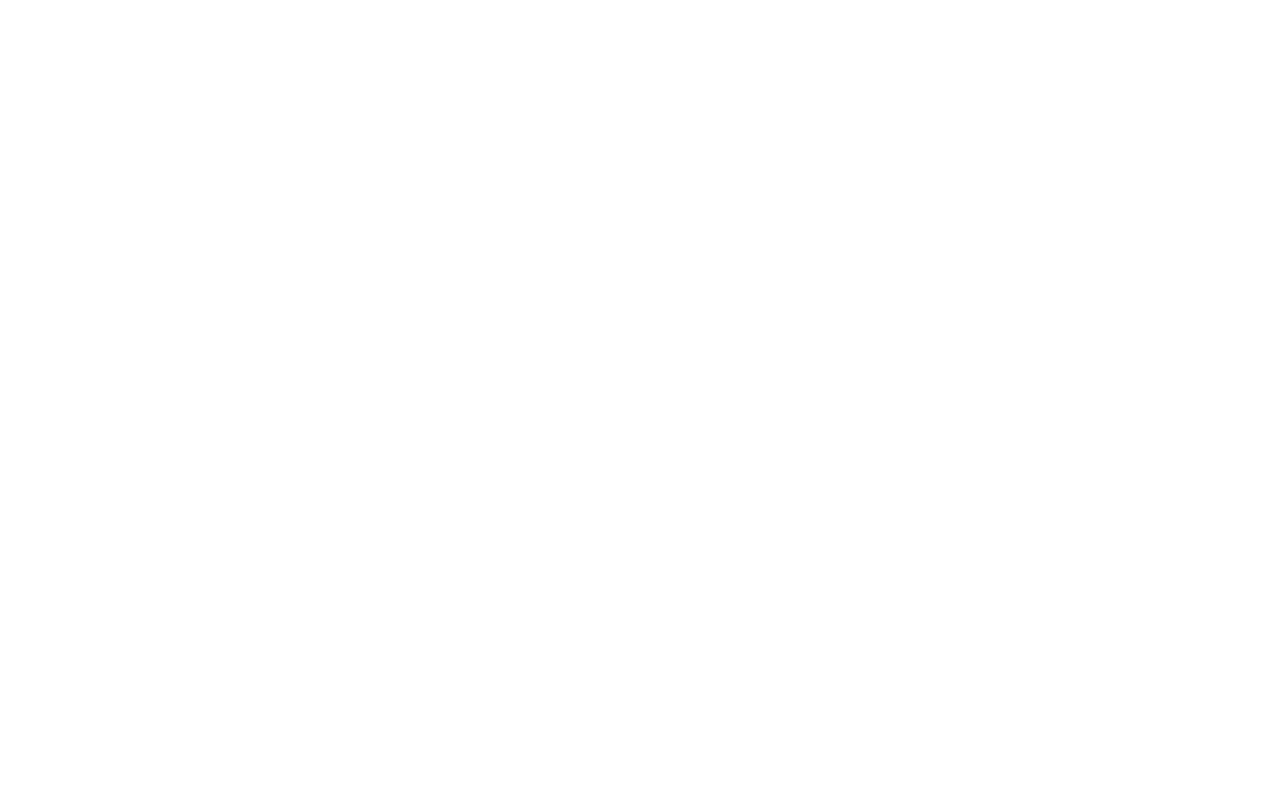
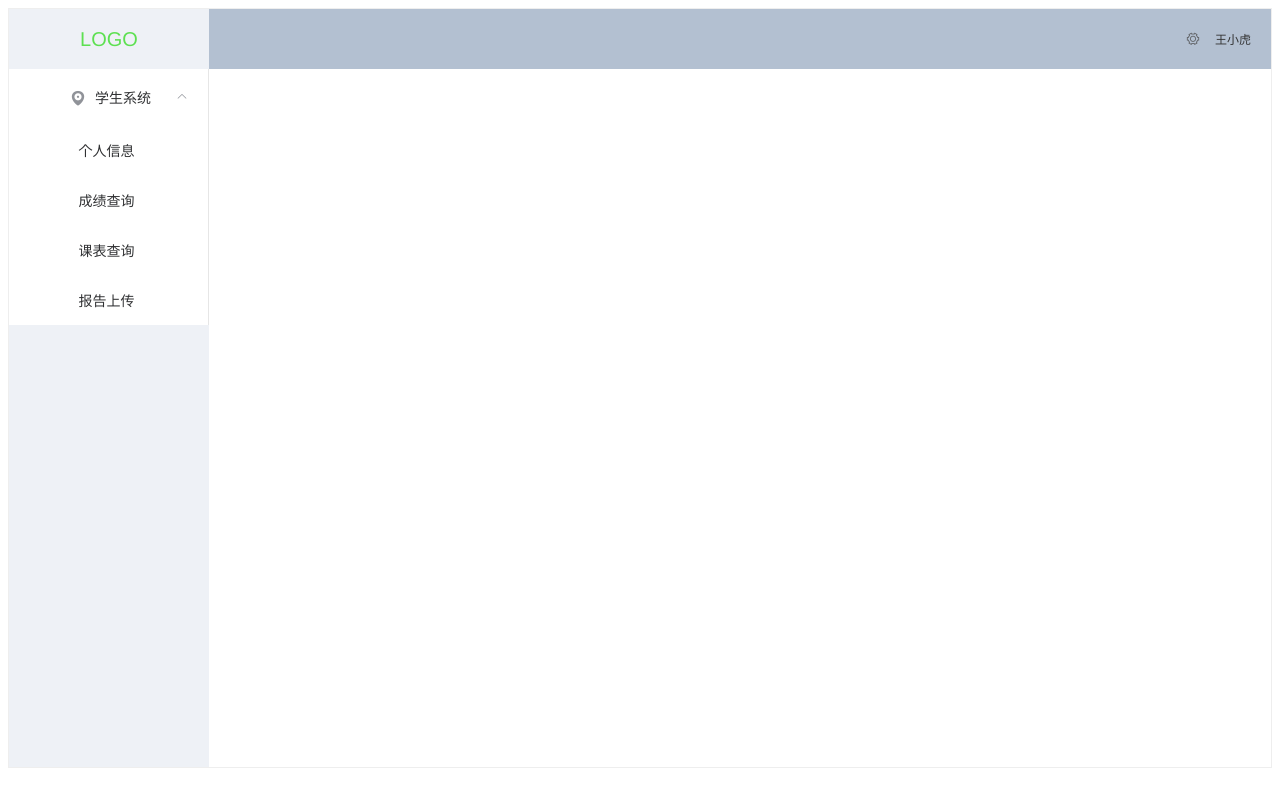
Before and after one commit to ability66/summer-vacation-practice, a Vue app in the folder login_demo/: page /Student in a window 1280 px wide. Built offline with nearby package versions, Linux system fonts and the light colour scheme.

Commit message:
学生端界面

```diff
--- a/login_demo/src/router/index.js
+++ b/login_demo/src/router/index.js
@@ -19,7 +19,7 @@
     component:Index,
     children:[
       {
-        path:'/Index1',
+        path:'Index1',
         name:'index1',
         component:()=>import('../views/general/Index1.vue')
       }
@@ -82,14 +82,29 @@
   },
   // Student路由
   {
-    path:'/Index',
-    name:'index',
-    component:()=>import('../views/student/Student.vue'),
+    path:'/Student',
+    name:'Student',
+    component: ()=>import('../views/student/Student.vue'),
     children:[
       {
-        path:'/Index1',
-        name:'index1',
-        component:()=>import('../views/general/Index1.vue')
+        path:'student_info',
+        name:'student_info',
+        component:()=>import('../views/student/student_info.vue')
+      },
+      {
+        path:'student_score',
+        name:'student_score',
+        component:()=>import('../views/student/student_score.vue')
+      },
+      {
+        path:'student_course',
+        name:'student_course',
+        component:()=>import('../views/student/student_course.vue')
+      },
+      {
+        path:'student_upload',
+        name:'student_upload',
+        component:()=>import('../views/student/student_upload.vue')
       }
     ]
   }
--- a/login_demo/src/views/admin/Admin.vue
+++ b/login_demo/src/views/admin/Admin.vue
@@ -1,42 +1,10 @@
 <template>
   <div>
-      <el-container style="height: 100%; border: 1px solid #eee;">
+    <el-container style="height: 97vh; border: 1px solid #eee;">
       <el-aside width="200px" style="background-color: rgb(238, 241, 246)">
         <div id="logo">
           LOGO
         </div>
-          <!-- <el-menu :default-openeds="[]">
-            <el-submenu index="1">
-              <template slot="title" ><i class="el-icon-message"></i>
-              <span id="text">
-                首页
-              </span>
-              </template>
-              <el-menu-item-group>
-                <template slot="title">教师信息</template>
-                <el-menu-item index="1-1">
-                    <router-link tag="span" id="text" to="/searchTeacher">查询</router-link>
-                </el-menu-item>
-                <el-menu-item index="1-2">
-                    <router-link tag="span" id="text" to="/setTeacher">设置</router-link>
-                </el-menu-item>
-              </el-menu-item-group>
-              <el-menu-item-group title="学生信息">
-                <el-menu-item index="1-3">
-                    <router-link tag="span" id="text" to="/searchStudent">查询</router-link>
-                </el-menu-item>
-                <el-menu-item index="1-4">
-                    <router-link tag="span" id="text" to="/setStudent">设置</router-link>
-                </el-menu-item>
-              </el-menu-item-group>
-              <el-menu-item-group title="课程信息">
-                <el-menu-item index="1-5">查询</el-menu-item>
-                <el-menu-item index="1-6">设置</el-menu-item>
-              </el-menu-item-group>
-            </el-submenu>
-
-          </el-menu> -->
-
         <el-col :span="12">
           <el-menu
               default-active="1"
@@ -78,7 +46,6 @@
           </el-menu>
         </el-col>
       </el-aside>
-
       <el-container>
         <el-header style="text-align: right; font-size: 12px">
           <el-dropdown>
@@ -92,16 +59,9 @@
           <span>王小虎</span>
         </el-header>
 
-          <el-main >
+        <el-main>
           <router-view/>
-            <el-table :data="tableData">
-              <el-table-column prop="date" label="日期" width="140">
-              </el-table-column>
-              <el-table-column prop="name" label="姓名" width="120">
-              </el-table-column>
-              <el-table-column prop="address" label="地址">
-              </el-table-column>
-            </el-table>
+
         </el-main>
       </el-container>
     </el-container>
@@ -139,10 +99,12 @@
   color: #333;
   line-height: 60px;
 }
+
 .el-col-12 {
   width: 100%;
 }
-    #logo{
+
+#logo {
   height: 60px;
   line-height: 60px;
   font-size: 20px;
--- a/login_demo/src/views/student/Student.vue
+++ b/login_demo/src/views/student/Student.vue
@@ -0,0 +1,89 @@
+<template>
+  <div>
+    <el-container style="height: 95vh; border: 1px solid #eee;">
+      <el-aside width="200px" style="background-color: rgb(238, 241, 246)">
+        <div id="logo">
+          LOGO
+        </div>
+        <el-col :span="12">
+          <el-menu
+              default-active="1"
+              default-openeds="[1]"
+              class="el-menu-vertical-demo"
+              @open="handleOpen"
+              @close="handleClose">
+            <el-submenu index="1">
+              <template slot="title">
+                <i class="el-icon-location"></i>
+                <span>学生系统</span>
+              </template>
+              <el-menu-item index="/student_info">
+                <router-link tag="span" id="text" to="/student/student_info">个人信息</router-link>
+              </el-menu-item>
+              <el-menu-item index="/student_score">
+                <router-link tag="span" id="text" to="/student/student_score">成绩查询</router-link>
+              </el-menu-item>
+              <el-menu-item index="/student_course">
+                <router-link tag="span" id="text" to="/student/student_course">课表查询</router-link>
+              </el-menu-item>
+              <el-menu-item index="/student_upload">
+                <router-link tag="span" id="text" to="/student/student_upload">报告上传</router-link>
+              </el-menu-item>
+            </el-submenu>
+          </el-menu>
+        </el-col>
+      </el-aside>
+      <el-container>
+        <el-header style="text-align: right; font-size: 12px">
+          <el-dropdown>
+            <i class="el-icon-setting" style="margin-right: 15px"></i>
+            <el-dropdown-menu slot="dropdown">
+              <el-dropdown-item>查看</el-dropdown-item>
+              <el-dropdown-item>新增</el-dropdown-item>
+              <el-dropdown-item>删除</el-dropdown-item>
+            </el-dropdown-menu>
+          </el-dropdown>
+          <span>王小虎</span>
+        </el-header>
+        <el-main>
+          <router-view/>
+        </el-main>
+      </el-container>
+    </el-container>
+  </div>
+</template>
+
+<script>
+export default {
+  name: "tes",
+  methods: {
+    handleOpen(key, keyPath) {
+      console.log(key, keyPath);
+    },
+    handleClose(key, keyPath) {
+      console.log(key, keyPath);
+    }
+  }
+}
+
+</script>
+
+<style scoped>
+.el-header {
+  background-color: #B3C0D1;
+  color: #333;
+  line-height: 60px;
+}
+
+.el-col-12 {
+  width: 100%;
+}
+
+#logo {
+  height: 60px;
+  line-height: 60px;
+  font-size: 20px;
+  text-align: center;
+  color: #5de051;
+}
+</style>
--- a/package.json
+++ b/package.json
@@ -1,5 +1,6 @@
 {
   "dependencies": {
-    "element-ui": "^2.15.13"
+    "element-ui": "^2.15.13",
+    "vue": "^2.7.14"
   }
 }
```
Also changed, not shown: 2 other files (tests, documents, lock files or other folders). Lines whose indentation alone changed are shown as unchanged.
